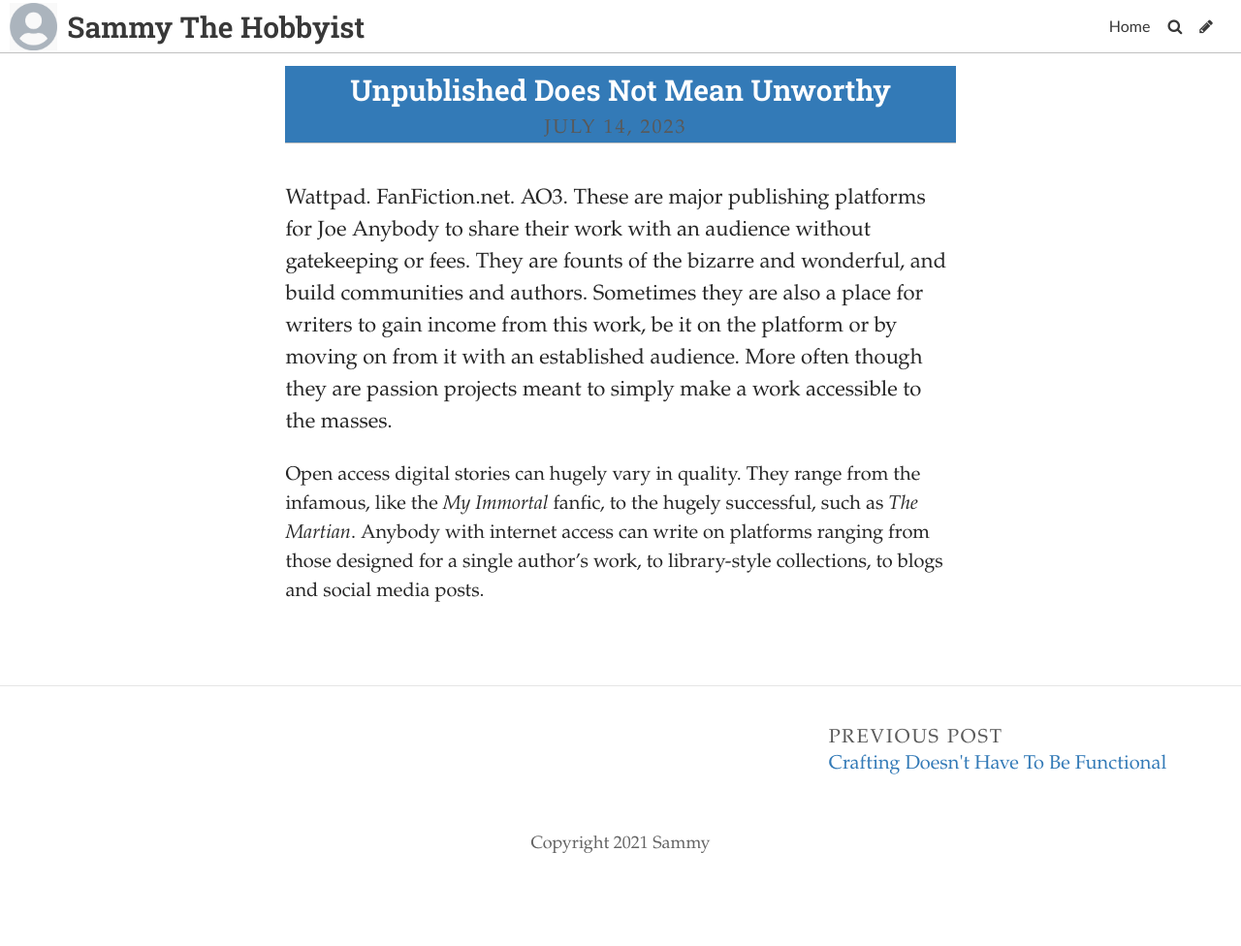
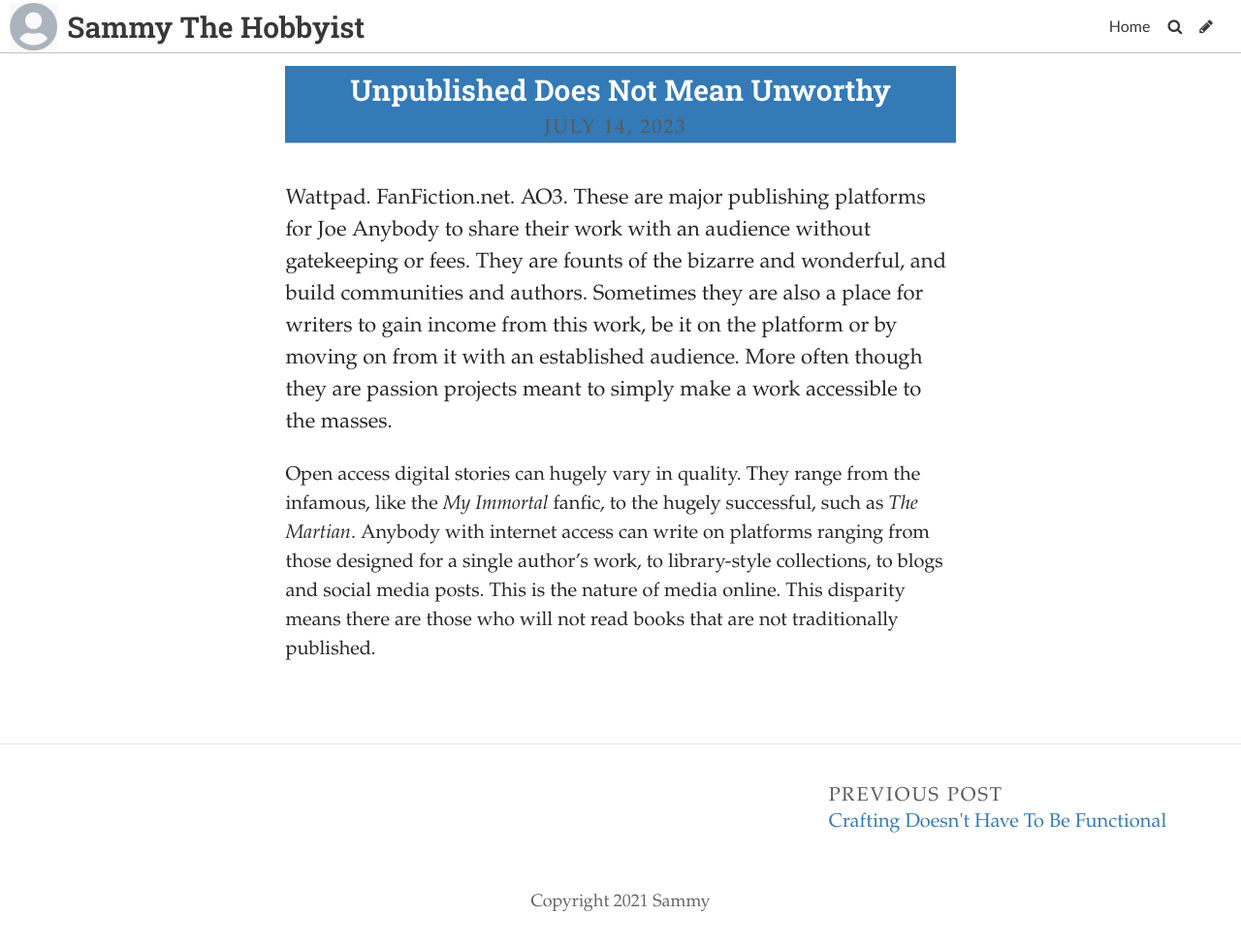
Before and after one commit to SammySpinsAYarn/Blog, a Jekyll site: the page built from _posts/2023-07-06-can-go-back-to-books-now.md, in a window 1280 px wide. Shown: the whole page at 97% size. Built offline with Jekyll 4.4.1, drawn with Linux system fonts in a browser that asks for light colours; some web fonts are replaced; before the commit the page ends 916 px from its top, so only the background shows below that.

Commit message:
Update Post “2023-07-06-can-go-back-to-books-now”

```diff
--- a/_posts/2023-07-06-can-go-back-to-books-now.md
+++ b/_posts/2023-07-06-can-go-back-to-books-now.md
@@ -7,4 +7,4 @@
 ---
 W﻿attpad. FanFiction.net. AO3. These are major publishing platforms for Joe Anybody to share their work with an audience without gatekeeping or fees. They are founts of the bizarre and wonderful, and build communities and authors. Sometimes they are also a place for writers to gain income from this work, be it on the platform or by moving on from it with an established audience. More often though they are passion projects meant to simply make a work accessible to the masses.
 
-Open access digital stories can hugely vary in quality. They range from the infamous, like the *My Immortal* fanfic, to the hugely successful, such as *The Martian*. Anybody with internet access can write on platforms ranging from those designed for a single author's work, to library-style collections, to blogs and social media posts.
+Open access digital stories can hugely vary in quality. They range from the infamous, like the *My Immortal* fanfic, to the hugely successful, such as *The Martian*. Anybody with internet access can write on platforms ranging from those designed for a single author's work, to library-style collections, to blogs and social media posts. This is the nature of media online. This disparity means there are those who will not read books that are not traditionally published.
```
